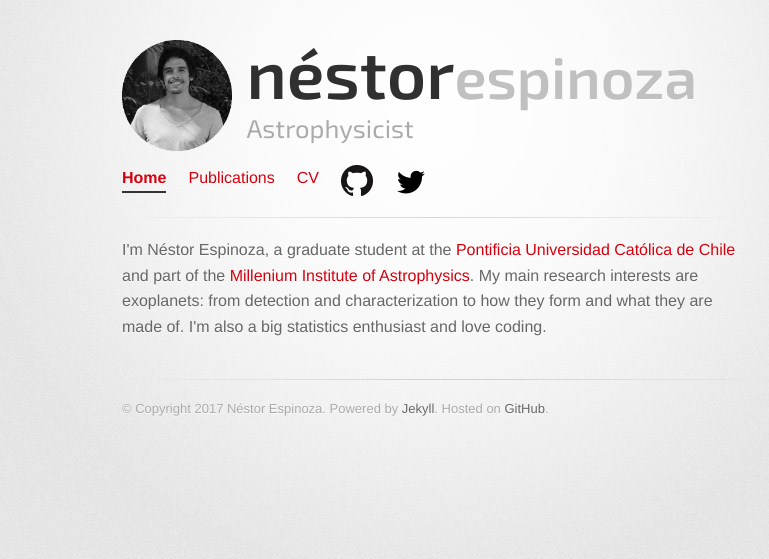
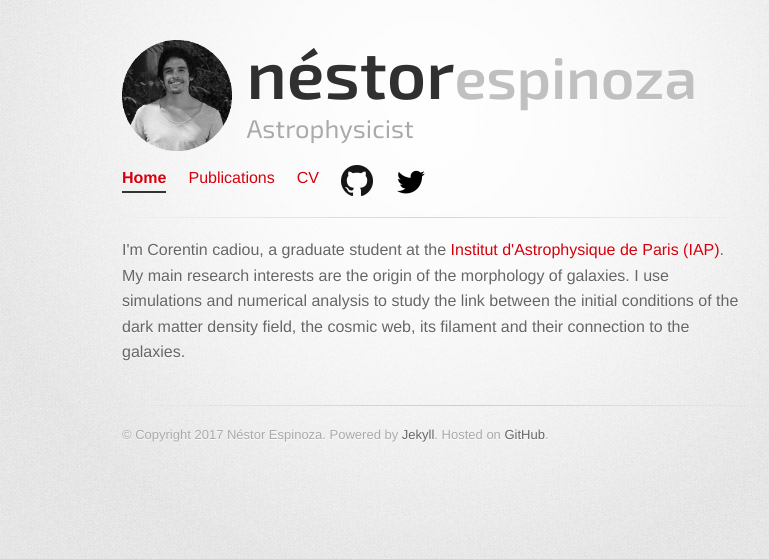
Before and after one commit to cphyc/cphyc.github.io, a Jekyll site: the page built from index.html, in a window 1280 px wide. Shown: the top 559 px of the page, without its empty margins (208-977 px from the left). Built offline with Jekyll 4.4.1, drawn with Linux system fonts in a browser that asks for light colours.

Commit message:
update index.html

```diff
--- a/index.html
+++ b/index.html
@@ -1,12 +1,11 @@
 ---
 layout: default
-title: Néstor Espinoza, Astrophysicist
-description: I'm Néstor Espinoza, an Astrophyisicist currently working in Santiago, Chile.
+title: Corentin Cadiou, Astrophysicist
+description: I'm Corentin Cadiou, an Astrophyisicist currently working in Paris, France.
 ---
 
 <p>
-I'm Néstor Espinoza, a graduate student at the <a href="http://www.astro.puc.cl" target = "_blank">Pontificia Universidad
-Católica de Chile</a> and part of the <a href="http://www.astrofisicamas.cl/?lang=en" target = "_blank">Millenium Institute
-of Astrophysics</a>. My main research interests are exoplanets: from detection and characterization to how they form and what they are made
-of. I'm also a big statistics enthusiast and love coding.
+  I'm Corentin cadiou, a graduate student at the <a href="http://www.iap.fr/"><emph>Institut d'Astrophysique de Paris (IAP)</emph></a>.
+
+  My main research interests are the origin of the morphology of galaxies. I use simulations and numerical analysis to study the link between the initial conditions of the dark matter density field, the cosmic web, its filament and their connection to the galaxies.
 </p>
```
